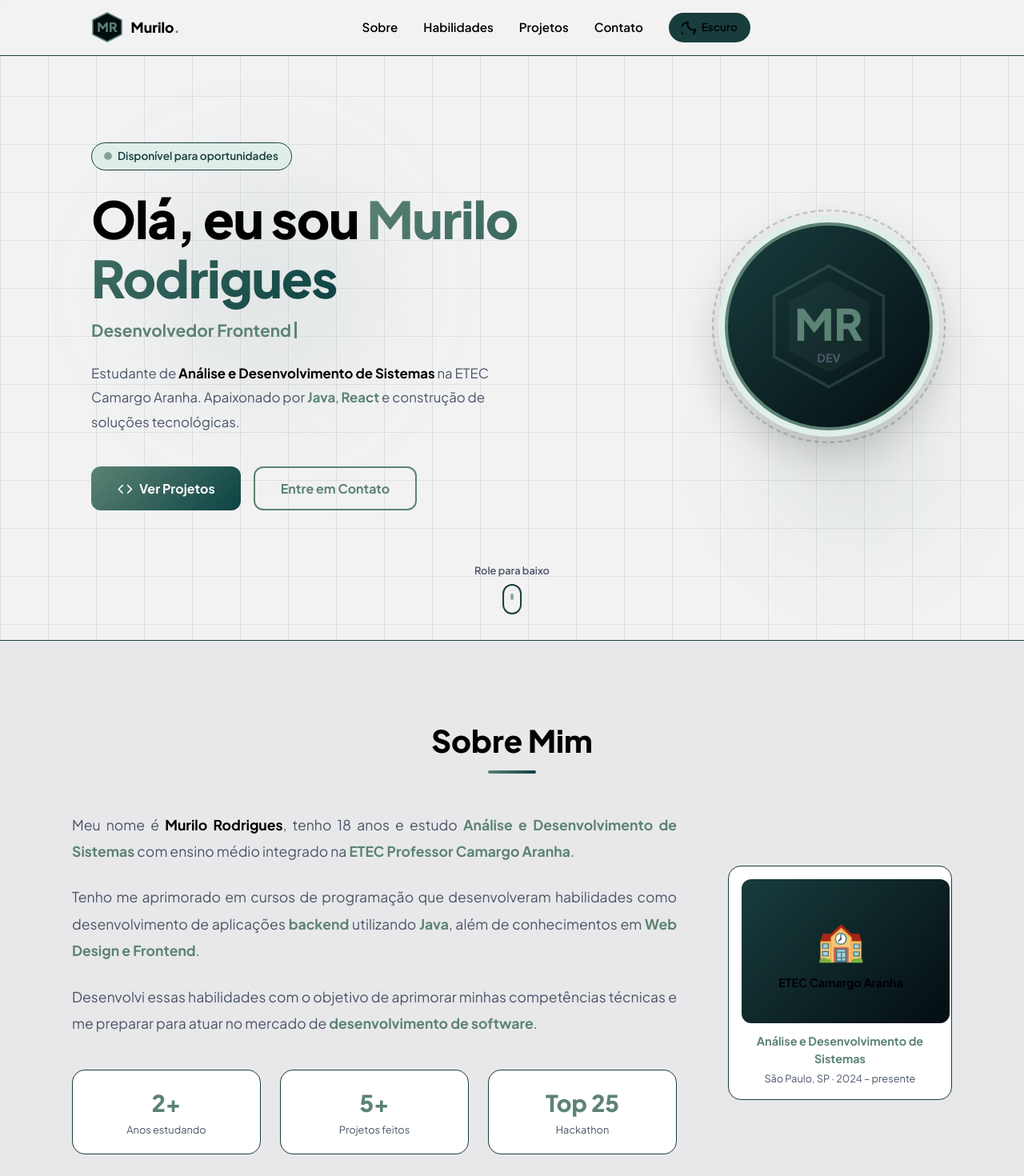
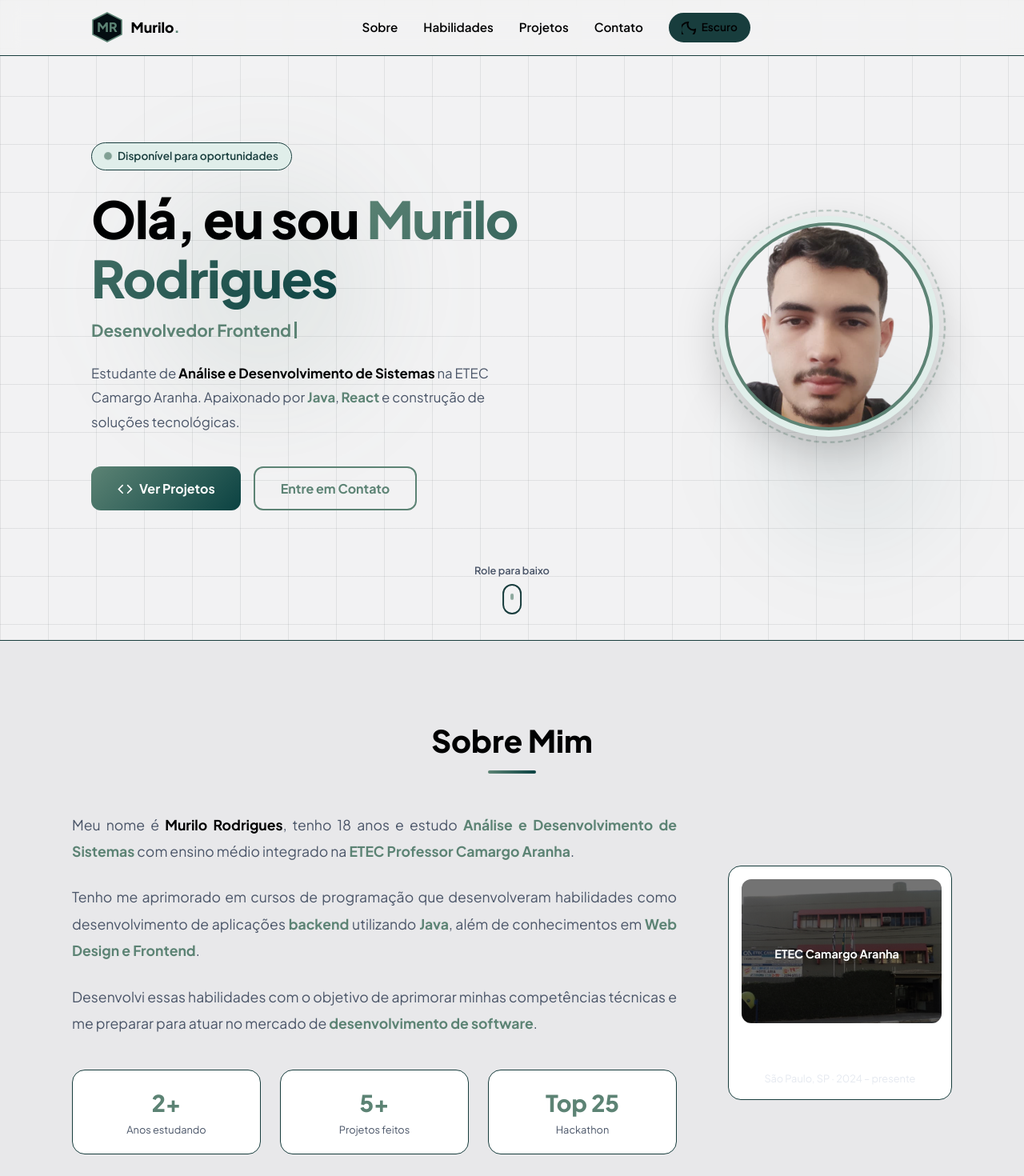
Before and after one commit to MuriloRVv2/Portfolio, a React (Vite) app: page / in a window 1280 px wide. Shown: the top 1470 px of the page at 80% size. Built offline with nearby package versions, Linux system fonts and the light colour scheme.

Commit message:
Ajustanto Margem e colocando fotos

```diff
--- a/src/App.tsx
+++ b/src/App.tsx
@@ -133,7 +133,8 @@ const ProfileAvatar = () => (
         borderRadius: "50%",
         border: "4px solid var(--accent)",
         boxShadow: "0 0 0 8px var(--tag-bg), 0 20px 60px rgba(0,0,0,0.25)",
-        background: "linear-gradient(135deg, var(--secondary), var(--primary))",
+        background: "url('imgs/Foto de Perfil.webp')",
+        backgroundSize: "cover",
         display: "flex",
         alignItems: "center",
         justifyContent: "center",
@@ -144,13 +145,13 @@ const ProfileAvatar = () => (
         zIndex: 1,
       }}
     >
-      {/* Hexagon logo style */}
+    {/* { Hexagon logo style }
       <svg width="180" height="180" viewBox="0 0 100 100" fill="none">
-        <polygon points="50,8 88,29 88,71 50,92 12,71 12,29" fill="none" stroke="var(--accent)" strokeWidth="2" opacity="0.3"/>
+        <polygon points="50,8 88,29 88,71 50,92 12,71 12, 29" fill="none" stroke="var(--accent)" strokeWidth="2" opacity="0.3"/>
         <polygon points="50,18 78,33 78,67 50,82 22,67 22,33" fill="var(--accent)" opacity="0.1"/>
         <text x="50" y="60" textAnchor="middle" fontSize="30" fontWeight="800" fontFamily="Plus Jakarta Sans,sans-serif" fill="var(--accent)">MR</text>
         <text x="50" y="75" textAnchor="middle" fontSize="8" fontFamily="Plus Jakarta Sans,sans-serif" fill="var(--text-muted)">DEV</text>
-      </svg>
+      </svg>*/}
     </div>
     <style>{`@keyframes spin { from { transform: rotate(0deg); } to { transform: rotate(360deg); } }`}</style>
   </div>
@@ -543,8 +544,8 @@ function About() {
           }}>
             <div className="card" style={{ padding: "1rem", textAlign: "center", maxWidth: 280 }}>
               <div style={{
-                width: 260, height: 180,
-                background: "linear-gradient(135deg, var(--secondary), var(--primary))",
+                width: 250, height: 180,
+                background: "linear-gradient(rgba(0,0,0,0.55), rgba(0,0,0,0.55)), url('imgs/ETEC.webp') center/cover no-repeat",
                 borderRadius: "0.75rem",
                 display: "flex", alignItems: "center", justifyContent: "center",
                 marginBottom: "0.75rem",
@@ -552,17 +553,16 @@ function About() {
                 position: "relative",
               }}>
                 {/* ETEC building visual representation */}
-                <div style={{ textAlign: "center", color: "var(--accent)", padding: "1rem", marginRight: "0.75rem" }}>
-                  <div style={{ fontSize: "3rem" }}>🏫</div>
-                  <div style={{ fontWeight: 700, fontSize: "0.9rem", marginTop: "0.5rem", color: "var(--text)" }}>
+                <div style={{ textAlign: "center", color: "#fff", padding: "1rem", marginRight: "0.75rem" }}>
+                  <div style={{ fontWeight: 700, fontSize: "0.9rem", marginTop: "0.5rem", color: "#fff" }}>
                     ETEC Camargo Aranha
                   </div>
                 </div>
               </div>
-              <p style={{ color: "var(--accent)", fontWeight: 700, fontSize: "0.9rem" }}>
+              <p style={{ color: "#fff", fontWeight: 700, fontSize: "0.9rem" }}>
                 Análise e Desenvolvimento de Sistemas
               </p>
-              <p style={{ color: "var(--text-muted)", fontSize: "0.8rem", marginTop: "0.3rem" }}>
+              <p style={{ color: "#e5e9f0", fontSize: "0.8rem", marginTop: "0.3rem" }}>
                 São Paulo, SP · 2024 – presente
               </p>
             </div>
@@ -1022,9 +1022,6 @@ function Footer() {
       <p style={{ color: "#8b949e", fontSize: "0.85rem" }}>
         © 2026 <strong style={{ color: "var(--accent)" }}>Murilo Rodrigues</strong>. Todos os direitos reservados.
       </p>
-      <p style={{ color: "#444d56", fontSize: "0.75rem", marginTop: "0.5rem" }}>
-        Feito com ❤️ usando React + TypeScript + Tailwind CSS
-      </p>
     </footer>
   );
 }
```
